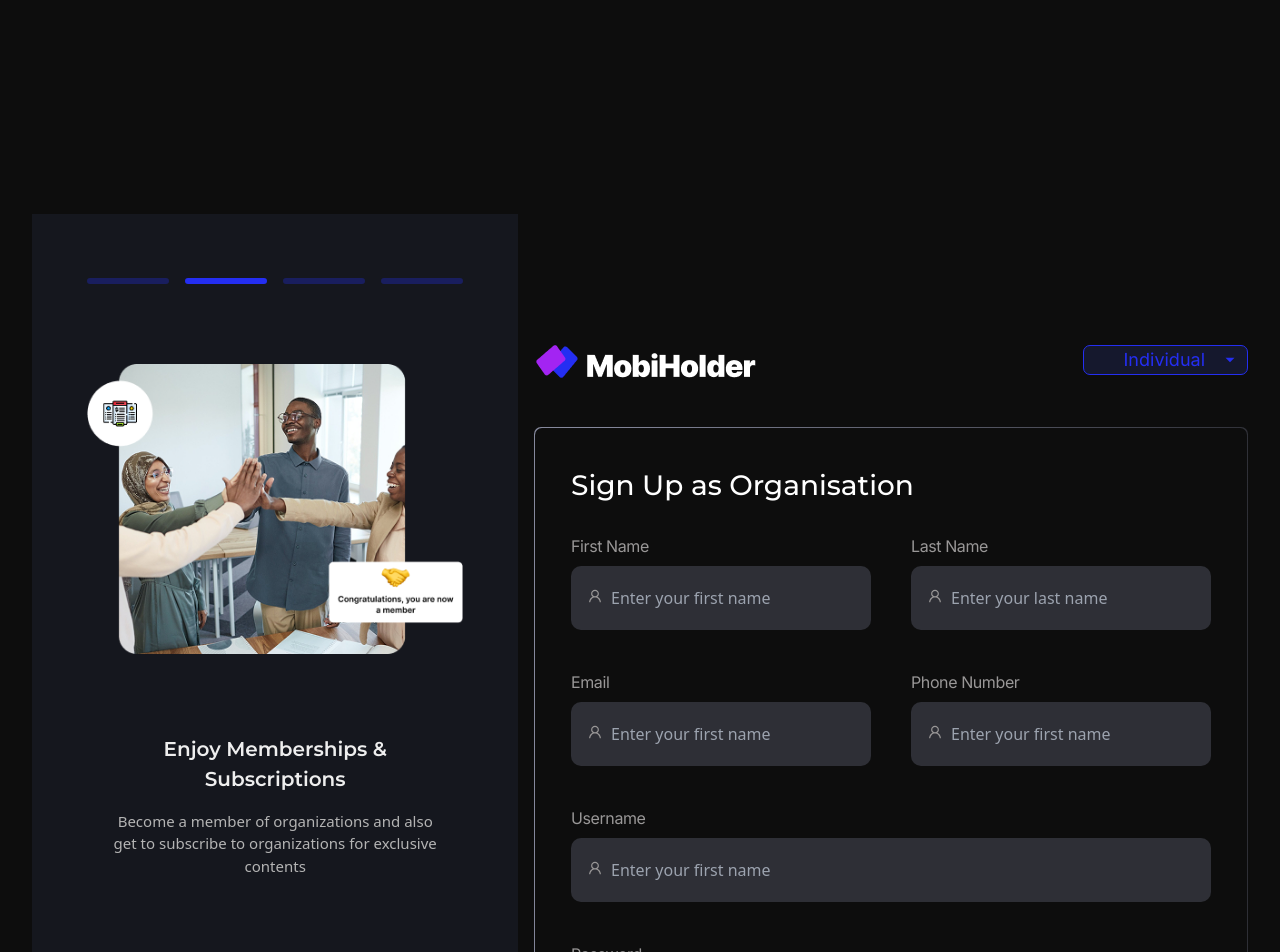
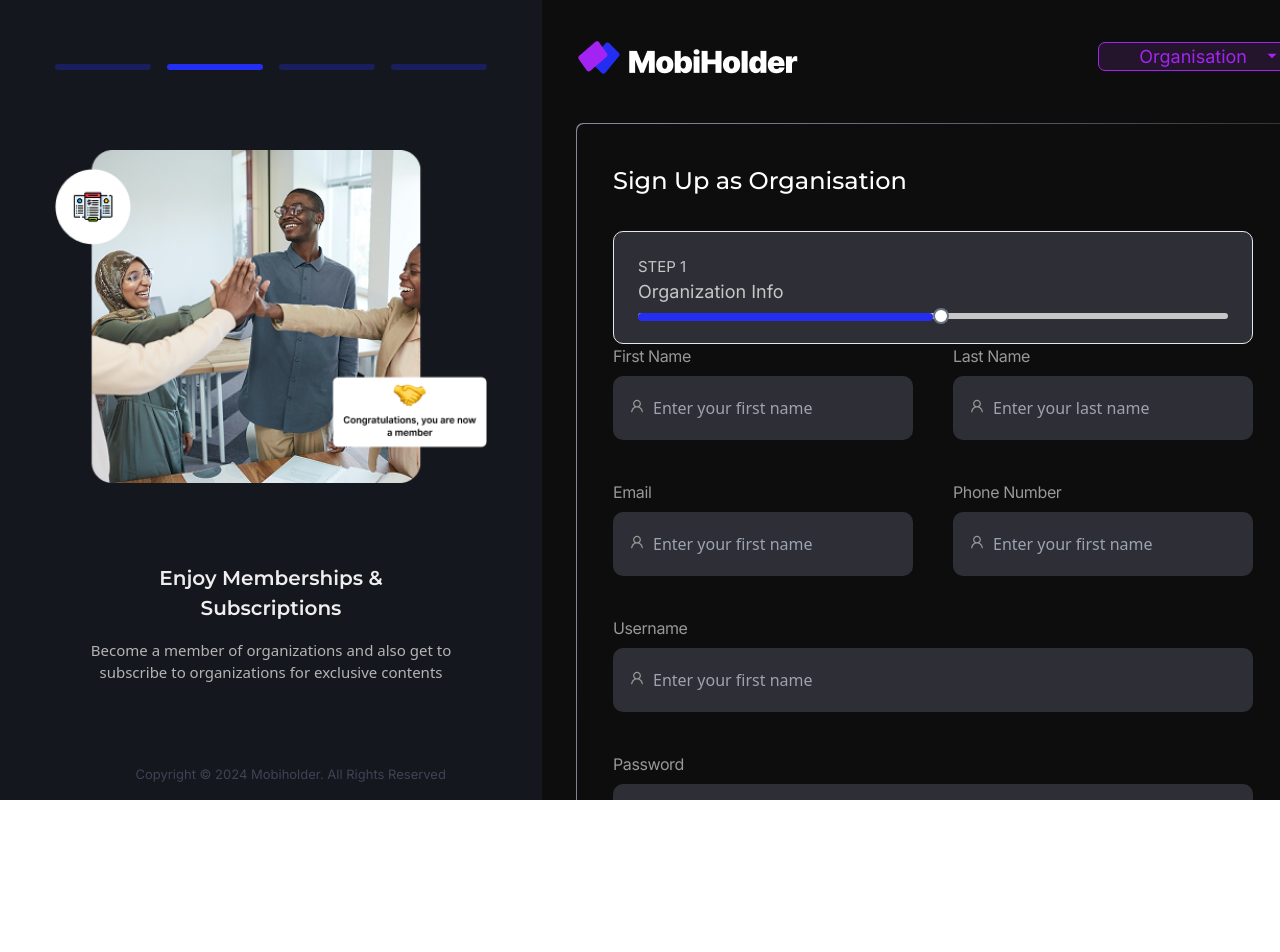
Before and after one commit to kelechi-aims/mobiholder-clone, a React (Vite) app: page /signup/organization in a window 1280 px wide. Shown: the top 952 px of the page. After the commit the page ends 800 px from the top, so only its background shows below. Built offline with nearby package versions, Linux system fonts and the light colour scheme; a web font is replaced by a local one.

Commit message:
testing resposiveness

```diff
--- a/src/pages/login/Login.jsx
+++ b/src/pages/login/Login.jsx
@@ -7,7 +7,7 @@ import { Link } from "react-router-dom";
 const Login = () => {
   return (
     <div className="bg-[#0d0d0d]">
-      <div className="container max-w-full flex justify-between min-h-screen">
+      <div className="container max-w-full flex justify-between min-h-screen ">
         <div className="hidden lg:block lg:w-[40%] xl:w-[33%] fixed overflow-hidden">
           <SignUpSlider />
         </div>
@@ -93,7 +93,7 @@ const Login = () => {
             <div className="flex justify-center mt-8">
               <p className="font-inter font-normal text-[16px] lg:text-[17px] xl:text-[18px] xll:text-[20px] leading-[30.5px] tracking-[3%] text-[#ffffff]">
                 Don’t have an account?{" "}
-                <Link to="/signup" className="underline">
+                <Link to="/signup" className="underline text-[#242ef2]">
                   Sign Up
                 </Link>
               </p>
--- a/src/pages/signup/SignUpIndividual.jsx
+++ b/src/pages/signup/SignUpIndividual.jsx
@@ -5,15 +5,15 @@ import { Link } from "react-router-dom";
 
 const SignUpIndividual = () => {
   return (
-    <div className=" w-full h-screen">
-      <div className="flex justify-between bg-[#0d0d0d] h-full">
-        <div className="xl:w-[40%] hidden xl:block fixed">
+    <div className="">
+      <div className="flex justify-center items-center xl:justify-between bg-[#0d0d0d] h-screen w-full md:overflow-y-auto">
+        <div className="xl:w-[35%] hidden xl:flex fixed xls:w-[30%]">
           <SignUpSlider />
         </div>
-        <div className="flex w-full justify-center items-center xl:overflow-y-auto">
-          <div className="flex flex-col xl:py-32 xl:ml-[45%]  ">
-            <div>
-              <div className="flex justify-between items-center mb-12">
+        <div className="flex justify-center items-center xl:ml-[45%] ">
+          <div className="flex flex-col lg:pt-[400px] xl:pt-[350px] 2xl:pt-2">
+            <div className="w-full xl:w-mim">
+              <div className="flex justify-between items-center pb-12">
                 <Link to="/">
                   <img src="/images/logo.png" alt="mobiholder logo" />
                 </Link>
@@ -21,17 +21,18 @@ const SignUpIndividual = () => {
                   Individual <IoMdArrowDropdown />
                 </button>
               </div>
+              {/* <div>Organization</div> */}
               <div className="relative p-[1px] bg-signup-bdr rounded-[7px]">
                 <form className="bg-[#0d0d0d] rounded-[7px] p-9">
-                  <h3 className="font-montserrat font-medium text-[28px] leading-[42.7px] tracking-[-3%] text-[#ffffff] mb-7">
+                  <h3 className="font-montserrat font-medium text-[20px] lg:text-[22px] xl:text-[24px] xll:text-[28px] leading-[42.7px] tracking-[-3%] text-[#ffffff] pb-7">
                     Sign Up as Individual
                   </h3>
 
-                  <div className="flex mb-10 gap-10">
+                  <div className="flex pb-10 gap-10">
                     <div>
                       <label
                         htmlFor="fname"
-                        className={`mb-2 block font-inter font-normal text-lg tracking-tight text-[#999797] focus:outline-none
+                        className={`pb-2 block font-inter font-normal text-lg lg:text-[16px] tracking-tight text-[#999797] focus:outline-none
                         xl:text-base
                         2xl:text-lg`}
                       >
@@ -46,7 +47,7 @@ const SignUpIndividual = () => {
                         type="text"
                         id="fname"
                         required
-                        className="bg-[#2e2f36] pl-10 py-5 rounded-[10px] text-[#999797] w-[300px]"
+                        className="bg-[#2e2f36] pl-10 py-5 rounded-[10px] text-[#999797] w-min"
                         placeholder="Enter your first name"
                       />
                     </div>
@@ -54,7 +55,7 @@ const SignUpIndividual = () => {
                     <div>
                       <label
                         htmlFor="lname"
-                        className={`mb-2 block font-inter font-normal text-lg tracking-tight text-[#999797] focus:outline-none
+                        className={`pb-2 block font-inter font-normal text-lg lg:text-[16px] tracking-tight text-[#999797] focus:outline-none
                         xl:text-base
                         2xl:text-lg`}
                       >
@@ -69,17 +70,17 @@ const SignUpIndividual = () => {
                         type="text"
                         id="lname"
                         required
-                        className="bg-[#2e2f36] pl-10 py-5 rounded-[10px] text-[#999797] w-[300px]"
+                        className="bg-[#2e2f36] pl-10 py-5 rounded-[10px] text-[#999797] w-min"
                         placeholder="Enter your last name"
                       />
                     </div>
                   </div>
 
-                  <div className="flex mb-10 gap-10">
+                  <div className="flex pb-10 gap-10">
                     <div>
                       <label
                         htmlFor="email"
-                        className={`mb-2 block font-inter font-normal text-lg tracking-tight text-[#999797] focus:outline-none
+                        className={`pb-2 block font-inter font-normal text-lg lg:text-[16px] tracking-tight text-[#999797] focus:outline-none
                         xl:text-base
                         2xl:text-lg`}
                       >
@@ -94,7 +95,7 @@ const SignUpIndividual = () => {
                         type="email"
                         id="email"
                         required
-                        className="bg-[#2e2f36] pl-10 py-5 rounded-[10px] text-[#999797] w-[300px]"
+                        className="bg-[#2e2f36] pl-10 py-5 rounded-[10px] text-[#999797] w-min"
                         placeholder="Enter your first name"
                       />
                     </div>
@@ -102,7 +103,7 @@ const SignUpIndividual = () => {
                     <div>
                       <label
                         htmlFor="phone"
-                        className={`mb-2 block font-inter font-normal text-lg tracking-tight text-[#999797] focus:outline-none
+                        className={`pb-2 block font-inter font-normal text-lg lg:text-[16px] tracking-tight text-[#999797] focus:outline-none
                         xl:text-base
                         2xl:text-lg`}
                       >
@@ -117,16 +118,16 @@ const SignUpIndividual = () => {
                         type="text"
                         id="phone"
                         required
-                        className="bg-[#2e2f36] pl-10 py-5 rounded-[10px] text-[#999797] w-[300px]"
+                        className="bg-[#2e2f36] pl-10 py-5 rounded-[10px] text-[#999797] w-min"
                         placeholder="Enter your first name"
                       />
                     </div>
                   </div>
 
-                  <div className="mb-10">
+                  <div className="pb-10">
                     <label
                       htmlFor="username"
-                      className={`mb-2 block font-inter font-normal text-lg tracking-tight text-[#999797] focus:outline-none
+                      className={`pb-2 block font-inter font-normal text-lg lg:text-[16px] tracking-tight text-[#999797] focus:outline-none
                         xl:text-base
                         2xl:text-lg`}
                     >
@@ -146,10 +147,10 @@ const SignUpIndividual = () => {
                     />
                   </div>
 
-                  <div className="mb-10">
+                  <div className="pb-10">
                     <label
                       htmlFor="password"
-                      className={`mb-2 block font-inter font-normal text-lg tracking-tight text-[#999797] focus:outline-none
+                      className={`pb-2 block font-inter font-normal text-lg lg:text-[16px] tracking-tight text-[#999797] focus:outline-none
                         xl:text-base
                         2xl:text-lg`}
                     >
@@ -169,7 +170,7 @@ const SignUpIndividual = () => {
                     />
                   </div>
 
-                  <div className="flex gap-3 mb-10">
+                  <div className="flex gap-3 pb-10">
                     <input type="checkbox" className="hidden peer" />
                     <div className="h-6 w-6 rounded-[3px] border border-[#999797]">
                       <svg
@@ -204,6 +205,14 @@ const SignUpIndividual = () => {
                 </form>
               </div>
             </div>
+            <div className="flex justify-center mt-8">
+              <p className="font-inter font-normal text-[16px] lg:text-[17px] xl:text-[18px] xll:text-[20px] leading-[30.5px] tracking-[3%] text-[#ffffff]">
+                Already have an account?{" "}
+                <Link to="/signup" className="underline text-[#242ef2]">
+                  Login
+                </Link>
+              </p>
+            </div>
           </div>
         </div>
       </div>
--- a/src/pages/signup/SignUpOrganization.jsx
+++ b/src/pages/signup/SignUpOrganization.jsx
@@ -3,32 +3,55 @@ import SignUpSlider from "../../components/signupslider/SignUpSlider";
 import { IoMdArrowDropdown } from "react-icons/io";
 import { Link } from "react-router-dom";
 
+const ProgressBar = () => {
+  return (
+    <div className="border rounded-[10px] bg-[#2e2f36] br-[#000000] p-6">
+      <p className="font-inter font-normal text-[15px]  text-[#c7c6c6]">
+        STEP 1
+      </p>
+      <div>
+        <p className="font-inter font-normal text-[18px]  text-[#c7c6c6]">
+          Organization Info
+        </p>
+        <div className="w-full bg-[#c7c6c6] h-1.5 mt-2 rounded-full relative">
+          <div className="bg-[#242ef2] h-2 rounded-[10px] w-1/2"></div>
+          <div className="absolute top-[-5px] left-[50%] w-4 h-4 bg-white rounded-full border-2 border-gray-500"></div>
+        </div>
+      </div>
+    </div>
+  );
+};
+
 const SignUpOrganization = () => {
   return (
-    <div className="bg-[#0d0d0d] pt-[80.5px]">
-      <div className="container mx-auto px-8 mt-[66px] md:mt-[76px] lg:mt-[100px] xll:px-8 2xl:px-0 xl:mt-[133px] flex justify-between">
-        <div className="w-[40%]">
+    <div className="">
+      <div className="flex justify-center items-center xl:justify-between bg-[#0d0d0d] h-screen w-full md:overflow-y-auto">
+        <div className="xl:w-[35%] hidden xl:flex fixed xls:w-[30%]">
           <SignUpSlider />
         </div>
-        <div className="py-32">
+        <div className="flex  justify-center items-center xl:ml-[45%]">
+          <div className="flex flex-col lg:pt-[400px] xl:pt-[350px] 2xl:pt-2">
             <div>
-            <div className="flex justify-between items-center mb-12">
+              <div className="flex justify-between items-center pb-12">
+                <Link to="/">
                   <img src="/images/logo.png" alt="mobiholder logo" />
-              <button className="font-inter font-light text-[18px] leading-[27.45px] tracking-[-3%] text-[#242ef2] flex gap-4 items-center border bg-[#15182d] border-[#242ef2] rounded-[7px] pr-2 pl-10">
-                Individual <IoMdArrowDropdown />
+                </Link>
+                <button className="font-inter font-light text-[18px] leading-[27.45px] tracking-[-3%] text-[#a324f2] flex gap-4 items-center border bg-[#24152d] border-[#a324f2] rounded-[7px] pr-2 pl-10">
+                  Organisation <IoMdArrowDropdown />
                 </button>
               </div>
               <div className="relative p-[1px] bg-signup-bdr rounded-[7px]">
                 <form className="bg-[#0d0d0d] rounded-[7px] p-9">
-                <h3 className="font-montserrat font-medium text-[28px] leading-[42.7px] tracking-[-3%] text-[#ffffff] mb-7">
+                  <h3 className="font-montserrat font-medium text-[20px] lg:text-[22px] xl:text-[24px] xll:text-[28px] leading-[42.7px] tracking-[-3%] text-[#ffffff] pb-7">
                     Sign Up as Organisation
                   </h3>
 
-                <div className="flex mb-10 gap-10">
+                  <ProgressBar />
+                  <div className="flex pb-10 gap-10">
                     <div>
                       <label
                         htmlFor="fname"
-                      className={`mb-2 block font-inter font-normal text-lg tracking-tight text-[#999797] focus:outline-none
+                        className={`pb-2 block font-inter font-normal text-lg lg:text-[16px] tracking-tight text-[#999797] focus:outline-none
                         xl:text-base
                         2xl:text-lg`}
                       >
@@ -51,7 +74,7 @@ const SignUpOrganization = () => {
                     <div>
                       <label
                         htmlFor="lname"
-                      className={`mb-2 block font-inter font-normal text-lg tracking-tight text-[#999797] focus:outline-none
+                        className={`pb-2 block font-inter font-normal text-lg lg:text-[16px] tracking-tight text-[#999797] focus:outline-none
                         xl:text-base
                         2xl:text-lg`}
                       >
@@ -72,11 +95,11 @@ const SignUpOrganization = () => {
                     </div>
                   </div>
 
-                <div className="flex mb-10 gap-10">
+                  <div className="flex pb-10 gap-10">
                     <div>
                       <label
                         htmlFor="email"
-                      className={`mb-2 block font-inter font-normal text-lg tracking-tight text-[#999797] focus:outline-none
+                        className={`pb-2 block font-inter font-normal text-lg lg:text-[16px] tracking-tight text-[#999797] focus:outline-none
                         xl:text-base
                         2xl:text-lg`}
                       >
@@ -99,7 +122,7 @@ const SignUpOrganization = () => {
                     <div>
                       <label
                         htmlFor="phone"
-                      className={`mb-2 block font-inter font-normal text-lg tracking-tight text-[#999797] focus:outline-none
+                        className={`pb-2 block font-inter font-normal text-lg lg:text-[16px] tracking-tight text-[#999797] focus:outline-none
                         xl:text-base
                         2xl:text-lg`}
                       >
@@ -120,10 +143,10 @@ const SignUpOrganization = () => {
                     </div>
                   </div>
 
-                <div className="mb-10">
+                  <div className="pb-10">
                     <label
                       htmlFor="username"
-                    className={`mb-2 block font-inter font-normal text-lg tracking-tight text-[#999797] focus:outline-none
+                      className={`pb-2 block font-inter font-normal text-lg lg:text-[16px] tracking-tight text-[#999797] focus:outline-none
                         xl:text-base
                         2xl:text-lg`}
                     >
@@ -143,10 +166,10 @@ const SignUpOrganization = () => {
                     />
                   </div>
 
-                <div className="mb-10">
+                  <div className="pb-10">
                     <label
                       htmlFor="password"
-                    className={`mb-2 block font-inter font-normal text-lg tracking-tight text-[#999797] focus:outline-none
+                      className={`pb-2 block font-inter font-normal text-lg lg:text-[16px] tracking-tight text-[#999797] focus:outline-none
                         xl:text-base
                         2xl:text-lg`}
                     >
@@ -166,7 +189,7 @@ const SignUpOrganization = () => {
                     />
                   </div>
 
-                <div className="flex gap-3 mb-10">
+                  <div className="flex gap-3 pb-10">
                     <input type="checkbox" className="hidden peer" />
                     <div className="h-6 w-6 rounded-[3px] border border-[#999797]">
                       <svg
@@ -201,6 +224,15 @@ const SignUpOrganization = () => {
                 </form>
               </div>
             </div>
+            <div className="flex justify-center mt-8">
+              <p className="font-inter font-normal text-[16px] lg:text-[17px] xl:text-[18px] xll:text-[20px] leading-[30.5px] tracking-[3%] text-[#ffffff]">
+                Already have an account?{" "}
+                <Link to="/signup" className="underline text-[#242ef2]">
+                  Login
+                </Link>
+              </p>
+            </div>
+          </div>
         </div>
       </div>
     </div>
```
Lines whose indentation alone changed are shown as unchanged.
